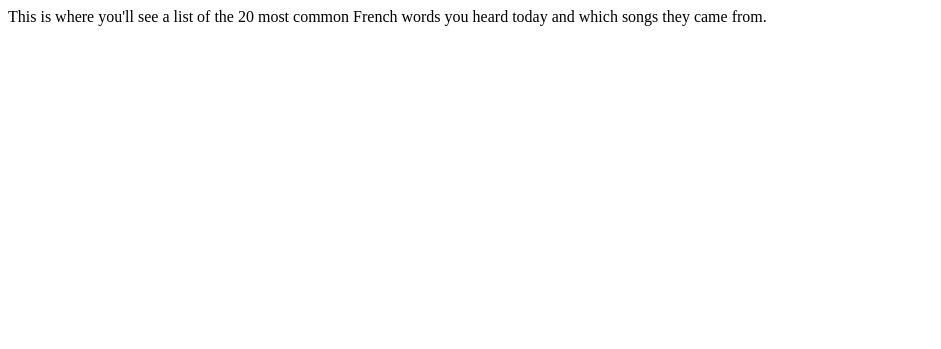
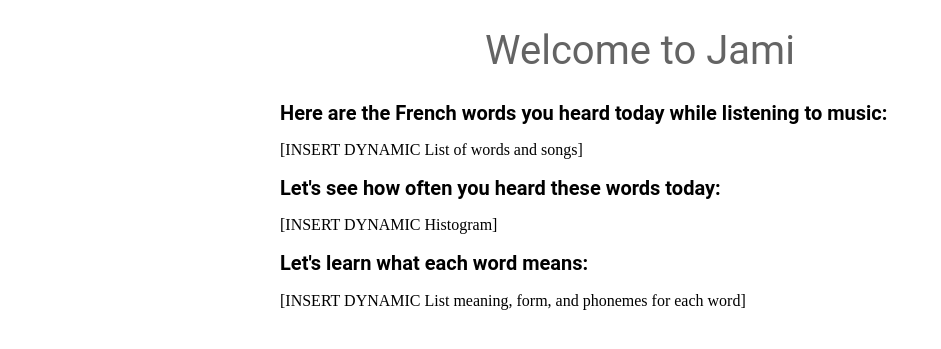
Before and after one commit to micahjthompson1/jami-app, a Flask app: page / in a window 1280 px wide. Shown: the top 349 px of the page, without its empty margins (0-941 px from the left). Run offline with Flask 2, Linux system fonts and the light colour scheme.

Commit message:
Update home.html

```diff
--- a/templates/home.html
+++ b/templates/home.html
@@ -1,9 +1,36 @@
+
 <!DOCTYPE html>
 <html>
   <head>
-    <title>Common French Words Heard Today</title>
+    <title>Jami</title>
+    <style>
+      h1 {
+        font-size: 40px;
+        font-family: Roboto;
+        font-weight: normal;
+        color: rgb(100, 100, 100);
+        text-align: center;
+      }
+      h2 {
+        font-size: 20px;
+        font-family: Roboto;
+      }
+
+      #container{
+        max-width: 720px;
+        margin: 0 auto;
+      }
+    </style>
   </head>
   <body>
-    This is where you'll see a list of the 20 most common French words you heard today and which songs they came from.
+    <div id="container">
+    <h1>Welcome to Jami</h1>
+    <h2>Here are the French words you heard today while listening to music:</h2>
+    <p> [INSERT DYNAMIC List of words and songs]</p>
+    <h2>Let's see how often you heard these words today:</h2>
+    <p>[INSERT DYNAMIC Histogram]</p>
+    <h2>Let's learn what each word means:</h2>
+    <p>[INSERT DYNAMIC List meaning, form, and phonemes for each word]</p>
+      </div>
   </body>
 </html>
```
